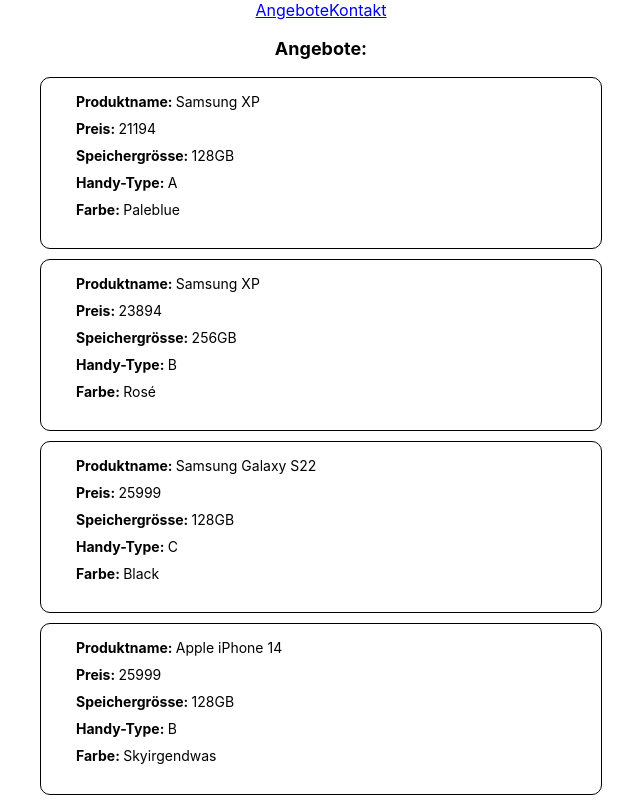
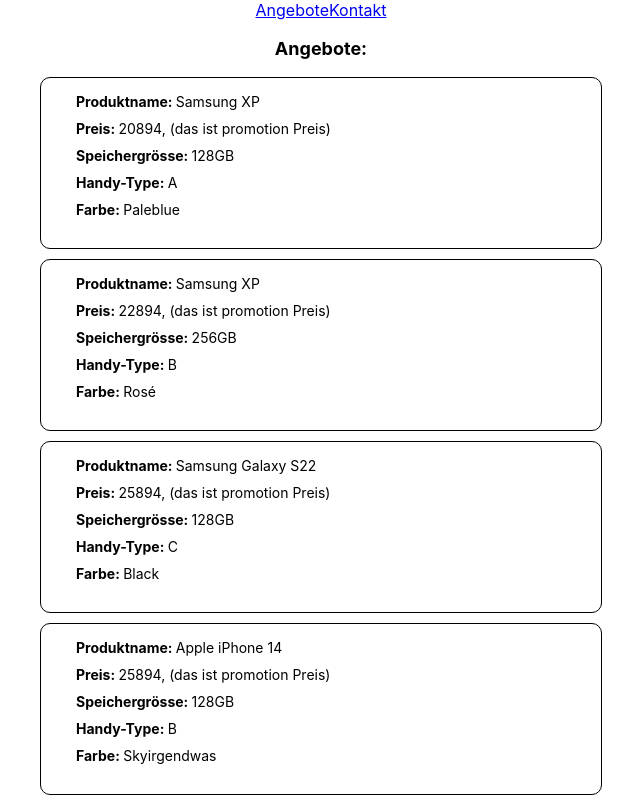
Before and after one commit to nazardiachok/meine-Aufgabe-, a React (Create React App) app: page /angebote in a window 1280 px wide. Shown: the top 800 px of the page, without its empty margins (319-959 px from the left). Built offline with nearby package versions, Linux system fonts and the light colour scheme.

Commit message:
- promotionPrice/price shown with ternary operator

```diff
--- a/src/pages/Angebote.js
+++ b/src/pages/Angebote.js
@@ -9,7 +9,7 @@
                 {objects.map(item=>
                 <BoxItem>
                     <Item>Produktname: <span>{item.prod}</span></Item>
-                    <Item>Preis: <span>{item.price}</span></Item>
+                    <Item>Preis: <span>{item.promotionPrice === 0 ? item.price : item.promotionPrice}, {item.promotionPrice ? "(das ist promotion Preis)" : ""}</span></Item>
                     <Item>Speichergrösse: <span>{item.ram}</span></Item>
                     <Item>Handy-Type: <span>{item.type}</span></Item>
                     <Item>Farbe: <span>{item.color}</span></Item>
```
Also changed, not shown: src/App.js (line endings or trailing spaces).
